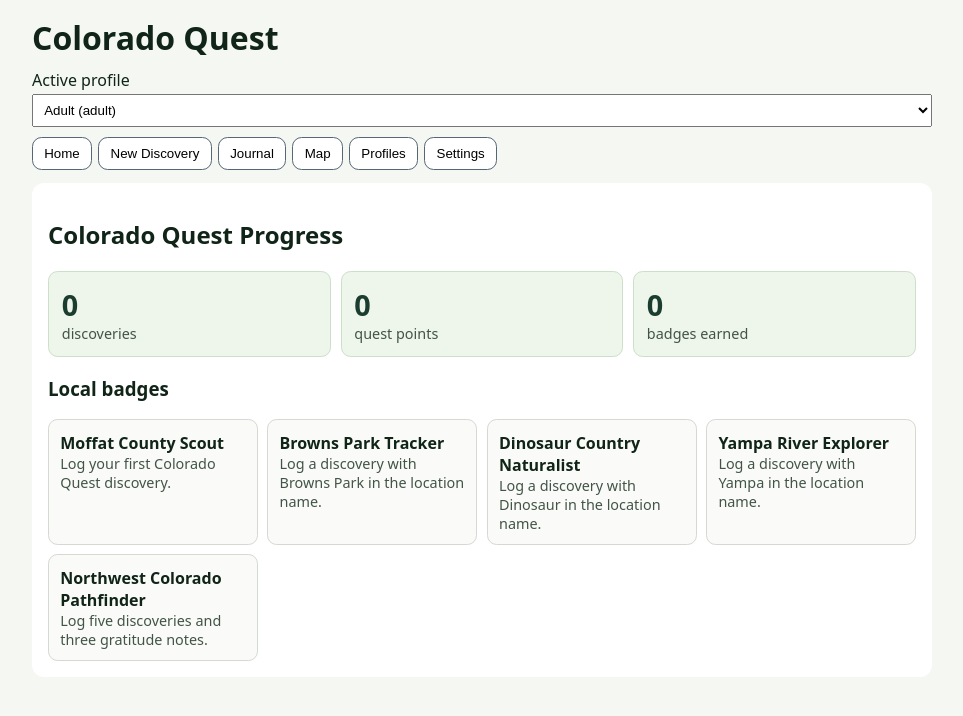
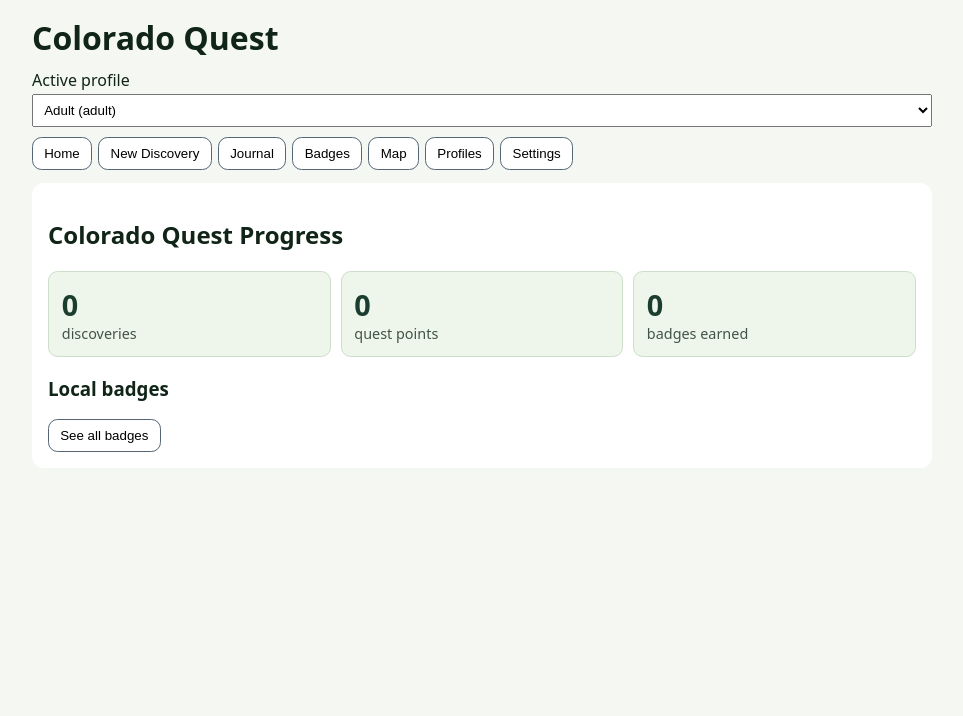
Before and after one commit to hermflappington/colorado-quest, a React (Vite) app: page / in a window 1280 px wide. Both pictures are taken after a click on the button "I Acknowledge". Shown: the top 716 px of the page, without its empty margins (158-1121 px from the left). Built offline with nearby package versions, Linux system fonts and the light colour scheme.

Commit message:
Add expanded badge section

```diff
--- a/src/App.jsx
+++ b/src/App.jsx
@@ -26,29 +26,184 @@ const STATUS = ['New', 'Reviewed', 'Needs follow-up', 'Archived'];
 const LAND_ACCESS = ['public land', 'private land', 'unknown', 'permitted area', 'trail/roadside'];
 const BADGES = [
   {
+    group: 'Northwest Colorado',
     name: 'Moffat County Scout',
     description: 'Log your first Colorado Quest discovery.',
     earned: (stats) => stats.entryCount >= 1,
   },
   {
+    group: 'Northwest Colorado',
     name: 'Browns Park Tracker',
     description: 'Log a discovery with Browns Park in the location name.',
     earned: (stats) => stats.locationText.includes('browns park'),
   },
   {
+    group: 'Northwest Colorado',
     name: 'Dinosaur Country Naturalist',
     description: 'Log a discovery with Dinosaur in the location name.',
     earned: (stats) => stats.locationText.includes('dinosaur'),
   },
   {
+    group: 'Northwest Colorado',
     name: 'Yampa River Explorer',
     description: 'Log a discovery with Yampa in the location name.',
     earned: (stats) => stats.locationText.includes('yampa'),
   },
   {
+    group: 'Northwest Colorado',
+    name: 'Green River Wanderer',
+    description: 'Log a discovery with Green River in the location name.',
+    earned: (stats) => stats.locationText.includes('green river'),
+  },
+  {
+    group: 'Northwest Colorado',
+    name: 'Sand Wash Basin Spotter',
+    description: 'Log a discovery with Sand Wash Basin in the location name.',
+    earned: (stats) => stats.locationText.includes('sand wash'),
+  },
+  {
+    group: 'Northwest Colorado',
+    name: 'Maybell Field Scout',
+    description: 'Log a discovery with Maybell in the location name.',
+    earned: (stats) => stats.locationText.includes('maybell'),
+  },
+  {
+    group: 'Northwest Colorado',
+    name: 'Craig Country Observer',
+    description: 'Log a discovery with Craig in the location name.',
+    earned: (stats) => stats.locationText.includes('craig'),
+  },
+  {
+    group: 'Northwest Colorado',
+    name: 'Little Snake Lookout',
+    description: 'Log a discovery with Little Snake in the location name.',
+    earned: (stats) => stats.locationText.includes('little snake'),
+  },
+  {
+    group: 'Northwest Colorado',
+    name: 'Echo Park Pathfinder',
+    description: 'Log a discovery with Echo Park in the location name.',
+    earned: (stats) => stats.locationText.includes('echo park'),
+  },
+  {
+    group: 'Northwest Colorado',
+    name: 'Deerlodge Discoverer',
+    description: 'Log a discovery with Deerlodge in the location name.',
+    earned: (stats) => stats.locationText.includes('deerlodge'),
+  },
+  {
+    group: 'Northwest Colorado',
+    name: 'Vermillion Basin Adventurer',
+    description: 'Log a discovery with Vermillion in the location name.',
+    earned: (stats) => stats.locationText.includes('vermillion'),
+  },
+  {
+    group: 'Northwest Colorado',
+    name: 'Juniper Canyon Naturalist',
+    description: 'Log a discovery with Juniper Canyon in the location name.',
+    earned: (stats) => stats.locationText.includes('juniper canyon'),
+  },
+  {
+    group: 'Northwest Colorado',
+    name: 'Cedar Mountain Climber',
+    description: 'Log a discovery with Cedar Mountain in the location name.',
+    earned: (stats) => stats.locationText.includes('cedar mountain'),
+  },
+  {
+    group: 'Colorado',
     name: 'Northwest Colorado Pathfinder',
     description: 'Log five discoveries and three gratitude notes.',
     earned: (stats) => stats.entryCount >= 5 && stats.gratitudeCount >= 3,
+  },
+  {
+    group: 'Colorado',
+    name: 'Rocky Mountain Observer',
+    description: 'Log ten total discoveries.',
+    earned: (stats) => stats.entryCount >= 10,
+  },
+  {
+    group: 'Colorado',
+    name: 'Red Rock Reader',
+    description: 'Log three rock, mineral, landform, or fossil discoveries.',
+    earned: (stats) => stats.earthCount >= 3,
+  },
+  {
+    group: 'Colorado',
+    name: 'Trail Steward',
+    description: 'Log a discovery on a trail or roadside.',
+    earned: (stats) => stats.trailCount >= 1,
+  },
+  {
+    group: 'Colorado',
+    name: 'Public Lands Guest',
+    description: 'Log a discovery on public land.',
+    earned: (stats) => stats.publicLandCount >= 1,
+  },
+  {
+    group: 'Colorado',
+    name: 'History Seeker',
+    description: 'Log a historic place discovery.',
+    earned: (stats) => stats.categoryCounts['Historic place'] >= 1,
+  },
+  {
+    group: 'Earth',
+    name: 'Rock Cycle Rookie',
+    description: 'Log your first rock or mineral discovery.',
+    earned: (stats) => stats.categoryCounts['Rock / mineral'] >= 1,
+  },
+  {
+    group: 'Earth',
+    name: 'Landform Listener',
+    description: 'Log your first landform discovery.',
+    earned: (stats) => stats.categoryCounts.Landform >= 1,
+  },
+  {
+    group: 'Earth',
+    name: 'Wildlife Witness',
+    description: 'Log your first wildlife, track, or ecology discovery.',
+    earned: (stats) => stats.categoryCounts['Wildlife / track / ecology'] >= 1,
+  },
+  {
+    group: 'Earth',
+    name: 'Fossil Friend',
+    description: 'Log a fossil-looking object and leave it undisturbed.',
+    earned: (stats) => stats.categoryCounts['Fossil-looking object'] >= 1,
+  },
+  {
+    group: 'Earth',
+    name: 'Leave No Trace Hero',
+    description: 'Log any sensitive discovery with care.',
+    earned: (stats) => stats.sensitiveCount >= 1,
+  },
+  {
+    group: 'Earth',
+    name: 'Gratitude Keeper',
+    description: 'Add five gratitude notes.',
+    earned: (stats) => stats.gratitudeCount >= 5,
+  },
+  {
+    group: 'Earth',
+    name: 'Photo Naturalist',
+    description: 'Add ten discovery photos.',
+    earned: (stats) => stats.photoCount >= 10,
+  },
+  {
+    group: 'Earth',
+    name: 'Water Watcher',
+    description: 'Mention river, creek, spring, lake, or water in a note or location.',
+    earned: (stats) => /\b(river|creek|spring|lake|water)\b/.test(stats.allText),
+  },
+  {
+    group: 'Earth',
+    name: 'Sky Noticer',
+    description: 'Mention sky, cloud, sunrise, sunset, moon, or stars in a note.',
+    earned: (stats) => /\b(sky|cloud|sunrise|sunset|moon|stars)\b/.test(stats.allText),
+  },
+  {
+    group: 'Earth',
+    name: 'Kind Explorer',
+    description: 'Add ten gratitude notes or reach 200 quest points.',
+    earned: (stats) => stats.gratitudeCount >= 10 || stats.totalPoints >= 200,
   },
 ];
 
@@ -98,9 +253,31 @@ function entryPoints(entry) {
 
 function gameStats(entries) {
   const locationText = entries.map((entry) => entry.generalLocationName || '').join(' ').toLowerCase();
+  const allText = entries.map((entry) => [entry.title, entry.notes, entry.gratitude, entry.generalLocationName].filter(Boolean).join(' ')).join(' ').toLowerCase();
   const totalPoints = entries.reduce((sum, entry) => sum + entryPoints(entry), 0);
+  const photoCount = entries.reduce((sum, entry) => sum + (entry.photos?.length || 0), 0);
   const gratitudeCount = entries.filter((entry) => entry.gratitude?.trim()).length;
-  const stats = { entryCount: entries.length, gratitudeCount, locationText, totalPoints };
+  const sensitiveCount = entries.filter((entry) => SENSITIVE.has(entry.category)).length;
+  const trailCount = entries.filter((entry) => entry.landAccess === 'trail/roadside').length;
+  const publicLandCount = entries.filter((entry) => entry.landAccess === 'public land').length;
+  const categoryCounts = CATEGORIES.reduce((counts, category) => ({ ...counts, [category]: 0 }), {});
+  entries.forEach((entry) => {
+    categoryCounts[entry.category] = (categoryCounts[entry.category] || 0) + 1;
+  });
+  const earthCount = (categoryCounts['Rock / mineral'] || 0) + (categoryCounts.Landform || 0) + (categoryCounts['Fossil-looking object'] || 0);
+  const stats = {
+    entryCount: entries.length,
+    gratitudeCount,
+    locationText,
+    allText,
+    totalPoints,
+    photoCount,
+    sensitiveCount,
+    trailCount,
+    publicLandCount,
+    categoryCounts,
+    earthCount,
+  };
   return {
     ...stats,
     badges: BADGES.map((badge) => ({ ...badge, isEarned: badge.earned(stats) })),
@@ -200,7 +377,7 @@ export default function App() {
           {db.profiles.map((p) => <option key={p.id} value={p.id}>{p.name} ({p.role})</option>)}
         </select>
       </label>
-      <nav>{['Home', 'New Discovery', 'Journal', 'Map', 'Profiles', 'Settings'].map((s) => <button key={s} onClick={() => setScreen(s)}>{s}</button>)}</nav>
+      <nav>{['Home', 'New Discovery', 'Journal', 'Badges', 'Map', 'Profiles', 'Settings'].map((s) => <button key={s} onClick={() => setScreen(s)}>{s}</button>)}</nav>
     </header>
 
     {screen === 'Home' && <section><h2>Colorado Quest Progress</h2>
@@ -210,7 +387,16 @@ export default function App() {
         <div><strong>{stats.badges.filter((badge) => badge.isEarned).length}</strong><span>badges earned</span></div>
       </div>
       <h3>Local badges</h3>
-      <div className="badges">{stats.badges.map((badge) => <div className={`badge ${badge.isEarned ? 'earned' : ''}`} key={badge.name}><strong>{badge.name}</strong><span>{badge.isEarned ? 'Earned' : badge.description}</span></div>)}</div>
+      <div className="badges">{stats.badges.filter((badge) => badge.isEarned).slice(0, 6).map((badge) => <div className="badge earned" key={badge.name}><strong>{badge.name}</strong><span>Earned</span></div>)}</div>
+      <button onClick={() => setScreen('Badges')}>See all badges</button>
+    </section>}
+
+    {screen === 'Badges' && <section><h2>Badges</h2>
+      <p>{stats.badges.filter((badge) => badge.isEarned).length} of {stats.badges.length} earned</p>
+      {['Northwest Colorado', 'Colorado', 'Earth'].map((group) => <div key={group}>
+        <h3>{group}</h3>
+        <div className="badges">{stats.badges.filter((badge) => badge.group === group).map((badge) => <div className={`badge ${badge.isEarned ? 'earned' : ''}`} key={badge.name}><strong>{badge.name}</strong><span>{badge.isEarned ? 'Earned' : badge.description}</span></div>)}</div>
+      </div>)}
     </section>}
 
     {screen === 'Profiles' && <section><h2>Profiles</h2><ProfileForm addProfile={addProfile} /><ul>{db.profiles.map((p) => <li key={p.id}>{p.name} — {p.role}</li>)}</ul></section>}
--- a/src/styles.css
+++ b/src/styles.css
@@ -18,4 +18,5 @@ input, textarea, select { width:100%; padding:.45rem; margin-top:.2rem; }
 .badges { display:grid; grid-template-columns:repeat(auto-fit,minmax(180px,1fr)); gap:.6rem; }
 .badge { border:1px solid #d4d9d1; border-radius:.6rem; padding:.7rem; background:#fafbf8; }
 .badge.earned { border-color:#f0b84e; background:#fff6dc; }
+.badge:not(.earned) { opacity:.72; }
 .points-preview { font-weight:700; color:#1a3d2f; }
```
